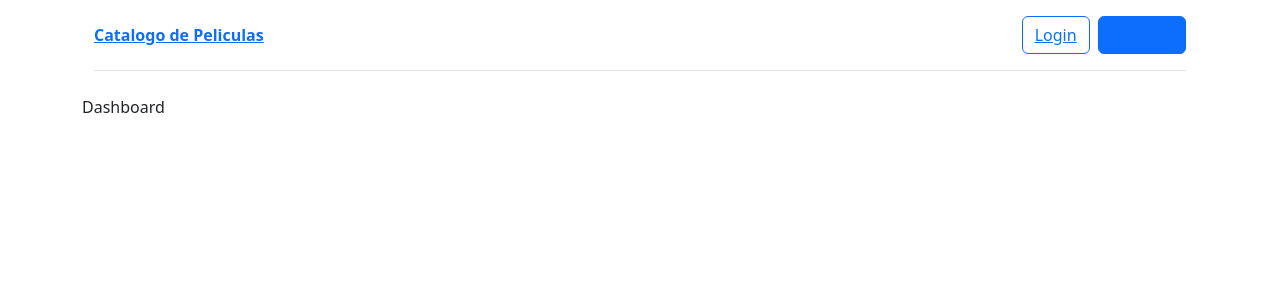
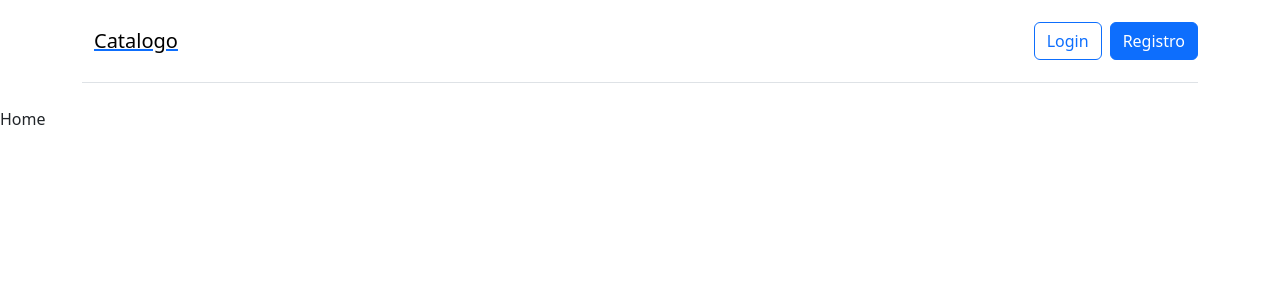
Before and after one commit to bazadrian/ProyectoFinalFront, a React (Vite) app: page / in a window 1280 px wide. Shown: the top 300 px of the page. Built offline with nearby package versions, Linux system fonts and the light colour scheme.

Commit message:
se añadio ruutes

```diff
--- a/index.html
+++ b/index.html
@@ -3,7 +3,7 @@
   <head>
     <meta charset="UTF-8" />
     <link rel="icon" type="image/svg" href="/src/assets/icon.svg" />
-    <link href="https://cdn.jsdelivr.net/npm/bootstrap@5.3.3/dist/css/bootstrap.min.css" rel="stylesheet" integrity="sha384-QWTKZyjpPEjISv5WaRU9OFeRpok6YctnYmDr5pNlyT2bRjXh0JMhjY6hW+ALEwIH" crossorigin="anonymous">
+   <!--  --> <link href="https://cdn.jsdelivr.net/npm/bootstrap@5.3.3/dist/css/bootstrap.min.css" rel="stylesheet" integrity="sha384-QWTKZyjpPEjISv5WaRU9OFeRpok6YctnYmDr5pNlyT2bRjXh0JMhjY6hW+ALEwIH" crossorigin="anonymous">
     <meta name="viewport" content="width=device-width, initial-scale=1.0" />
     <title>Proyecto Final</title>
   </head>
--- a/src/App.jsx
+++ b/src/App.jsx
@@ -1,22 +1,13 @@
-import { BrowserRouter as Router, Routes, Route } from 'react-router-dom'
-import 'bootstrap/dist/css/bootstrap.min.css'
-import { Dashboard, Login, Register, Header, Secret } from '@/pages'
+import { BrowserRouter as Router } from 'react-router-dom'
+import RoutesIndex from './routes'
+import Header from './components/Header'
 
 function App() {
-
-
   return (
     <>
       <Router>
-        <div className='container'>
           <Header />
-          <Routes>
-            <Route path='/' element={<Dashboard />} />
-            <Route path='/Login' element={<Login />} />
-            <Route path='/Register' element={<Register />} />
-            <Route path='/Secret' element={<Secret />} />
-          </Routes>
-        </div>
+           <RoutesIndex />
       </Router>
     </>
   )
--- a/src/components/Header.jsx
+++ b/src/components/Header.jsx
@@ -1,4 +1,6 @@
 import { Link } from 'react-router-dom'
+import { NavLink } from 'react-router-dom'
+import './Header.scss'
 
 
 const Header = () => {
@@ -6,9 +8,13 @@ const Header = () => {
 <div className="container">
   <header className="d-flex flex-wrap align-items-center justify-content-center justify-content-md-between py-3 mb-4 border-bottom">
     <div className="col-md-3 mb-2 mb-md-0">
-        <Link to='./dashboard'>
-    <a className="navbar-brand fw-bolder">Catalogo de Peliculas</a>
-        </Link>
+        <NavLink to='./dashboard'>
+        <nav class="navbar ">
+  <div class="container-fluid">
+    <span class="navbar-brand mb-0 h1">Catalogo</span>
+  </div>
+</nav>
+        </NavLink>
     </div>
 {/*     <ul className="nav col-12 col-md-auto mb-2 justify-content-center mb-md-0">
       <li><a href="#" className="nav-link px-2 link-secondary">Home</a></li>
@@ -18,12 +24,13 @@ const Header = () => {
       <li><a href="#" className="nav-link px-2">About</a></li>
     </ul> */}
     <div className="col-md-3 text-end">
-      <button type="button" className="btn btn-outline-primary me-2">
-        <Link to='./login'>Login</Link>
+        <Link to='./login'>
+      <button type="button" className="btn btn-outline-primary me-2">Login</button>
+        </Link>
+      <Link to='./register'>
+      <button type="button" className="btn btn-primary">Registro
         </button>
-      <button type="button" className="btn btn-primary">
-      <Link to='./register'>Registro</Link>
-        </button>
+      </Link>
     </div>
   </header>
 </div>
--- /dev/null
+++ b/src/components/Header.scss
@@ -0,0 +1,3 @@
+.navbar-brand {
+    list-style: none;
+}
--- /dev/null
+++ b/src/components/index.js
@@ -0,0 +1,3 @@
+import Header from './Header'
+
+export default Header
--- /dev/null
+++ b/src/pages/Home.jsx
@@ -0,0 +1,7 @@
+const Home = () => {
+  return (
+    <div>Home</div>
+  )
+}
+
+export default Home
--- a/src/pages/Login.jsx
+++ b/src/pages/Login.jsx
@@ -1,12 +1,13 @@
 import '../pages/custom.css'
+import logo from '@/assets/logo.png'
 
 const Login = () => {
     return (
-            <div className="d-flex align-items-center py-4 bg-body-tertiary">
+            <div className="d-flex align-items-center py-4">
                     <div className="form-signin w-100 m-auto">
                         <form>
-                            <img className="mb-4" src="/docs/5.3/assets/brand/bootstrap-logo.svg" alt width={72} height={57} />
-                            <h1 className="h3 mb-3 fw-normal">Please sign in</h1>
+                            <img className="mb-4" src={logo} alt width={65} height={57} />
+                            <h1 className="h3 mb-3 fw-normal">Please Login</h1>
                             <div className="form-floating">
                                 <input type="email" className="form-control" id="floatingInput" placeholder="name@example.com" />
                                 <label htmlFor="floatingInput">Email address</label>
@@ -14,12 +15,6 @@ const Login = () => {
                             <div className="form-floating">
                                 <input type="password" className="form-control" id="floatingPassword" placeholder="Password" />
                                 <label htmlFor="floatingPassword">Password</label>
-                            </div>
-                            <div className="form-check text-start my-3">
-                                <input className="form-check-input" type="checkbox" defaultValue="remember-me" id="flexCheckDefault" />
-                                <label className="form-check-label" htmlFor="flexCheckDefault">
-                                    Remember me
-                                </label>
                             </div>
                             <button className="btn btn-primary w-100 py-2" type="submit">Sign in</button>
                             <p className="mt-5 mb-3 text-body-secondary">© 2017–2024</p>
--- a/src/pages/index.js
+++ b/src/pages/index.js
@@ -1,7 +1,7 @@
 import Dashboard from '@/pages/Dashboard'
 import Login from '@/pages/Login'
 import Register from '@/pages/Register'
-import Header from '@/components/Header'
 import Secret from '@/pages/Secret'
+import Home from '@/pages/Home'
 
-export { Dashboard, Login, Register, Header, Secret}
+export { Dashboard, Login, Register, Secret, Home }
--- /dev/null
+++ b/src/routes/index.jsx
@@ -0,0 +1,16 @@
+import { Routes, Route } from 'react-router-dom'
+import { Home, Login, Secret, Register } from '@/pages'
+/* import PrivateRoutes from '@/helpers/PrivateRoutes' */
+
+const RoutesIndex = () => {
+    return (
+        <Routes>
+            <Route path='/' element={<Home />} />
+            <Route path='/login' element={<Login />} />
+            <Route path='/register' element={<Register />} />
+            <Route path='/secret' element={<Secret />} />
+        </Routes>
+    )
+}
+
+export default RoutesIndex
```
Also changed, not shown: src/assets/logo.png (added).
